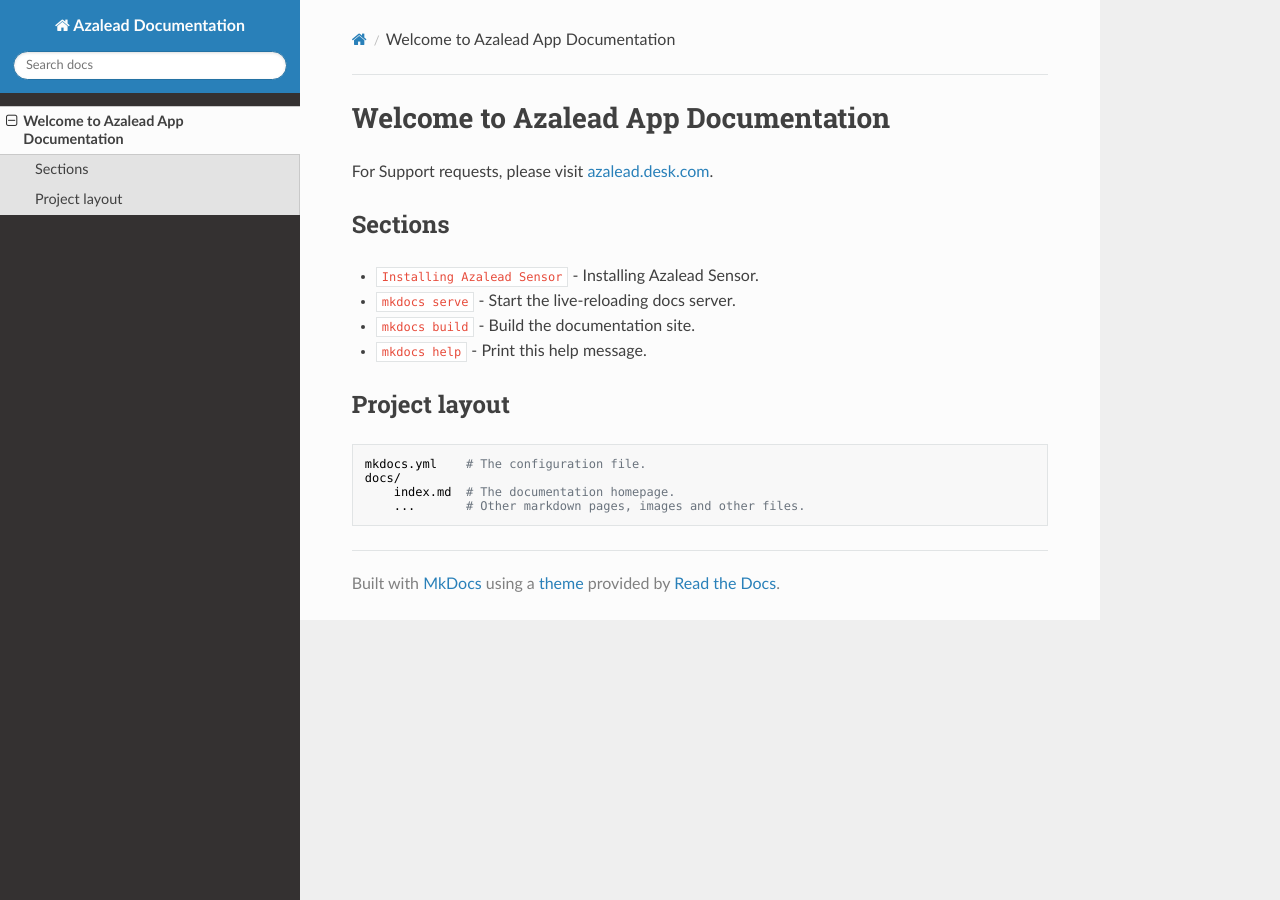
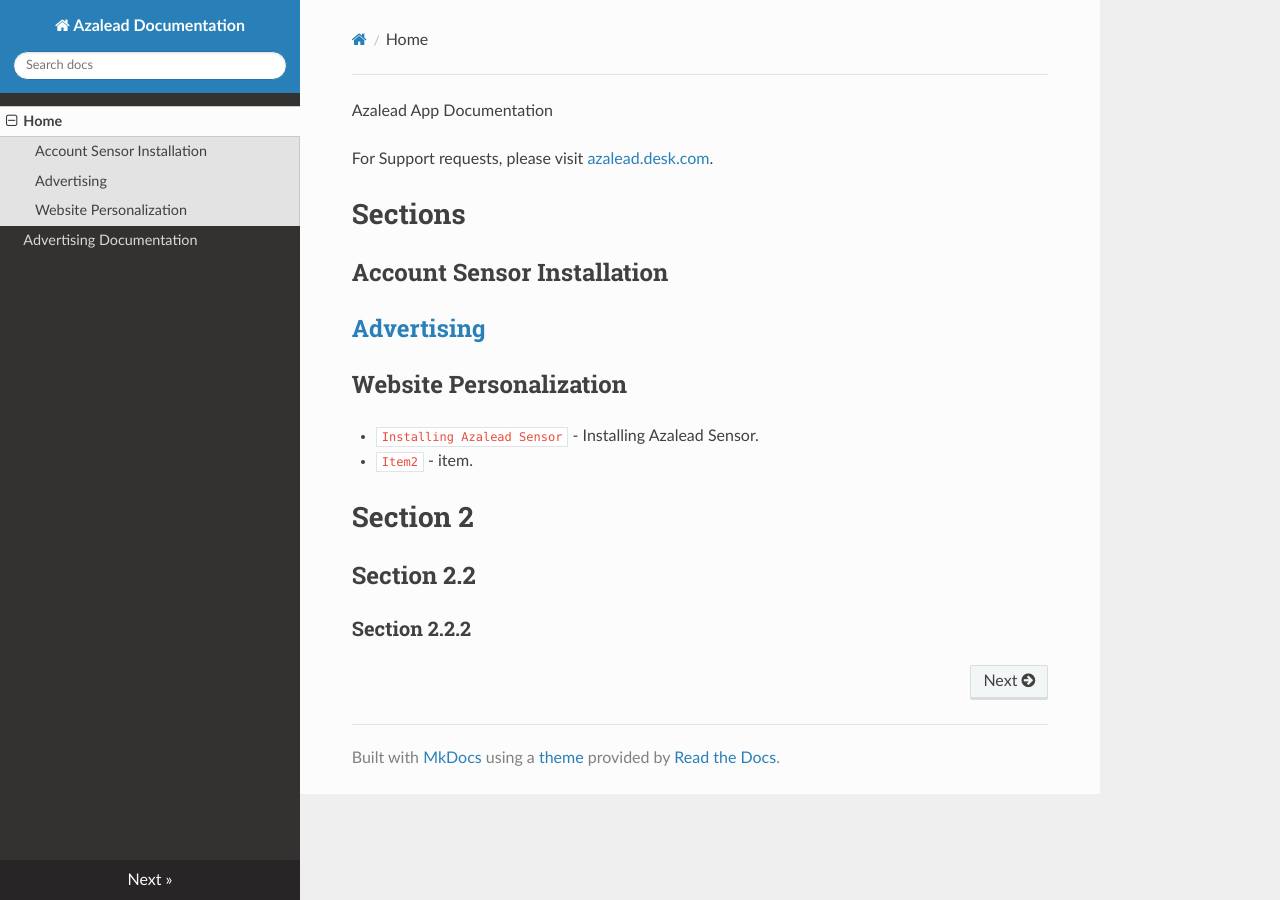
Before and after one commit to Azalead/Documentation, an MkDocs documentation site: the page built from docs/index.md, in a window 1280 px wide. Built offline with MkDocs 1.6.1, drawn with Linux system fonts in a browser that asks for light colours; nearby versions of some CDN libraries.

Commit message:
Mkdocs template

```diff
--- a/docs/index.md
+++ b/docs/index.md
@@ -1,17 +1,17 @@
-# Welcome to Azalead App Documentation
+Azalead App Documentation
 
 For Support requests, please visit [azalead.desk.com](http://azalead.desk.com).
 
-## Sections
+# Sections
 
+## Account Sensor Installation
+## [Advertising](advertising.md)
+## Website Personalization
 * `Installing Azalead Sensor` - Installing Azalead Sensor.
-* `mkdocs serve` - Start the live-reloading docs server.
-* `mkdocs build` - Build the documentation site.
-* `mkdocs help` - Print this help message.
+* `Item2` - item.
 
-## Project layout
+# Section 2
 
-    mkdocs.yml    # The configuration file.
-    docs/
-        index.md  # The documentation homepage.
-        ...       # Other markdown pages, images and other files.
+## Section 2.2
+
+### Section 2.2.2
```
Also changed, not shown: docs/advertising.md (added, +29 -0 lines), 1 other file.
